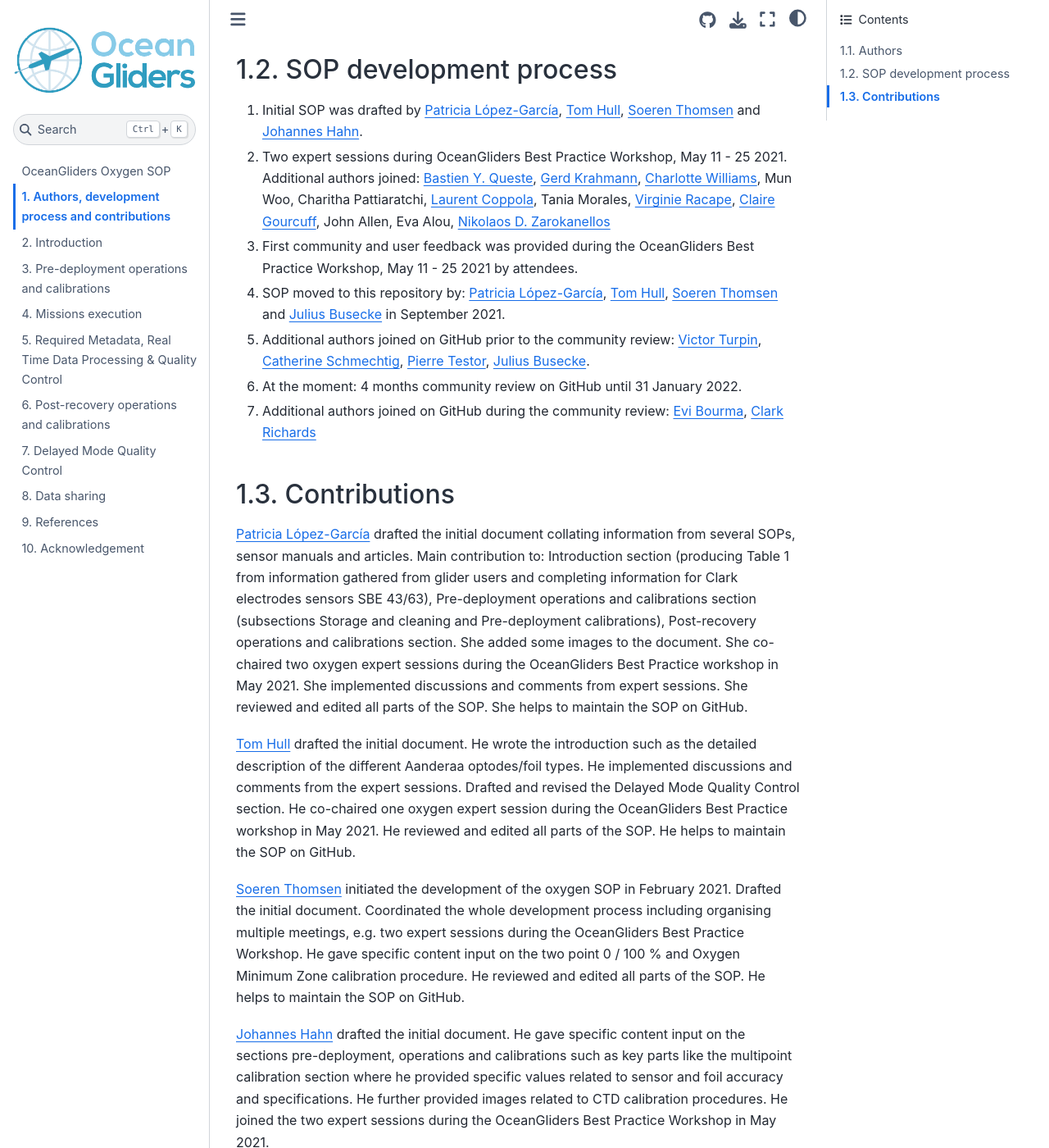
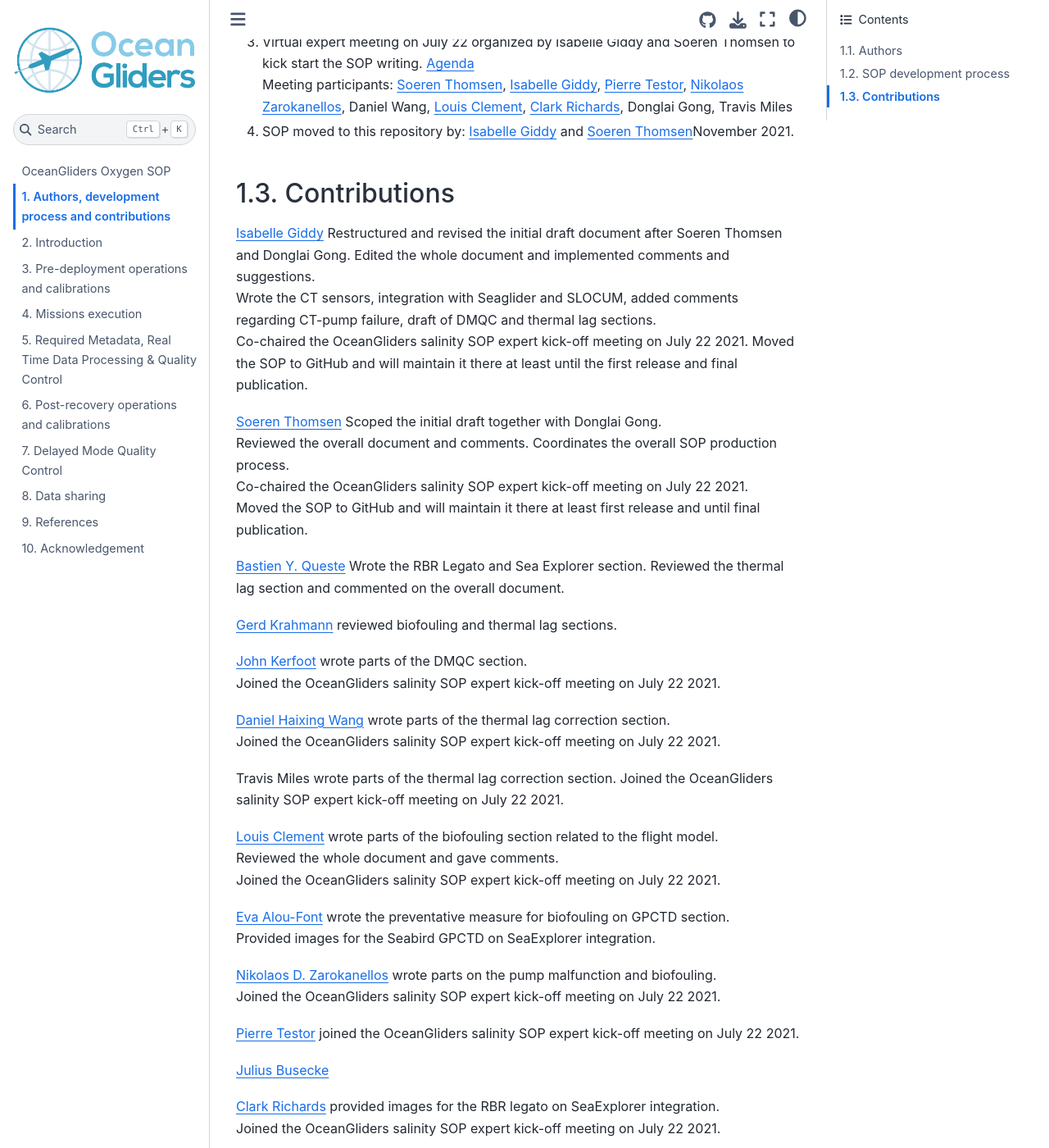
Before and after one commit to OceanGlidersCommunity/Salinity_SOP, a Jupyter Book: the page built from sections/authors_SOP_development_process.md, in a window 1280 px wide and 1400 px high, scrolled down 1246 px. Shown: the whole window at 82% size. Built offline with Jupyter Book 1.0.4 settings and Sphinx 7.4.7 and the Sphinx Book theme 1.1.4, drawn with Linux system fonts in a browser that asks for light colours; some of the changed text lies outside the part shown.

Commit message:
docs:update authors and contributions

```diff
--- a/sections/authors_SOP_development_process.md
+++ b/sections/authors_SOP_development_process.md
@@ -1,118 +1,82 @@
 # Authors, development process and contributions
 
 ## Authors
-  1. [Patricia López-García](https://github.com/patricialg), *Ocean Technology and Engineering Group, National Oceanography Centre, Southampton, UK*
-  1. [Tom Hull](https://github.com/tomhull), *Centre for Environment Fisheries and Aquaculture Science, Lowestoft, UK*
+  1. [Isabelle Giddy](https://github.com/isgiddy), *Southern Ocean Carbon and Climate Observatory, CSIR | Department of Oceanography, University of Cape Town, South Africa | Department of Marine Science, University of Gothenburg, Sweden*
   1. [Soeren Thomsen](https://github.com/soerenthomsen), *LOCEAN, ISPL, Sorbonne University, Paris, France*
-  1. [Johannes Hahn](https://github.com/hahn-johannes), *Federal Maritime and Hydrographic Agency (BSH), Hamburg, Germany*
+  1. [Evi Bourma](https://github.com/evibourma), *Hellenic Centre for Marine Research (HCMR)/Institute of Oceanography, Athens, Greece*
+  1. [Louis Clement](https://github.com/LouClement), *Marine Physics and Ocean Climate Group. National Oceanography Centre, Liverpool, UK*
   1. [Bastien Y. Queste](https://github.com/bastienqueste), *Department of Marine Science, University of Gothenburg, Gothenburg, Sweden*
+  1. [Nikolaos D. Zarokanellos](https://github.com/nizaroka), *SOCIB, Palma de Mallorca, Spain*
   1. [Gerd Krahmann](https://github.com/gkrahmann), *GEOMAR Helmholtz Centre for Ocean Research Kiel, Germany*
-  1. [Charlotte Williams](https://github.com/charlotte-aj-williams), *Marine Physics and Ocean Climate Group. National Oceanography Centre, Liverpool, UK*
   1. Mun Woo, *IMOS Ocean Gliders, UWA Oceans Institute and Oceans Graduate School, The University of Western Australia, Perth, Australia*
-  1. Charitha Pattiaratchi, *IMOS Ocean Gliders, UWA Oceans Institute and Oceans Graduate School, The University of Western Australia, Perth, Australia*
-  1. [Laurent Coppola](https://github.com/laurcopp), *Sorbonne Université, CNRS, Laboratoire d’Océanographie de Villefranche (LOV), 06230 Villefranche-sur-Mer, France*
-  1. Tania Morales, *Plataforma Oceánica de Canarias (PLOCAN), Canary Islands, Spain*
-  1. [Virginie Racapé](https://github.com/vracape), *Institut Universitaire Européen de la mer CNRS-UMS 3113, IFREMER-coriolis, Plouzané France*
-  1. [Claire Gourcuff](https://github.com/cgourcuf), *Euro-Argo ERIC, Brest, France*
   1. John Allen, *SOCIB, Palma de Mallorca, Spain*
-  1. [Eva Alou-Font](https://github.com/ealou), *SOCIB, Palma de Mallorca, Spain*
-  1. [Nikolaos D. Zarokanellos](https://github.com/nizaroka), *SOCIB, Palma de Mallorca, Spain*
   1. [Victor Turpin](https://github.com/vturpin), *OceanOps, Brest, France*
-  1. [Catherine Schmechtig](https://github.com/catsch), *CNRS, Sorbonne Université, Osu Ecce Terra, Paris, France*
   1. [Pierre Testor](https://github.com/ptestor), *CNRS-Sorbonne Universités (UPMC Univ. Pierre et Marie Curie, Paris 06)-CNRS-IRD-MNHN, UMR 7159, Laboratoire d’Océanographie et de Climatologie (LOCEAN), Institut Pierre Simon Laplace (IPSL), Observatoire Ecce Terra, Paris, France*
-  1. [Julius Busecke](https://github.com/jbusecke), *Columbia University/Lamont-Doherty Earth Observatory, New York, USA*
-  2. [Evi Bourma](https://github.com/evibourma), *Hellenic Centre for Marine Research (HCMR)/Institute of Oceanography, Athens, Greece*
   1. [Clark Richards](https://github.com/richardsc), *Fisheries and Oceans Canada, Bedford Institute of Oceanography, Halifax, Canada*
+  1. [Anthony Bosse](https://github.com/AnthonyBosse), *MIO, Aix-Marseille University, Marseille, France*
+  1. Donglai Gong, *Virginia Institute of Marine Science*
+  1. [John Kerfoot](https://github.com/kerfoot), *Rutgers, USA*
+  1. Travis Miles, *Rutgers, USA*
+  1. [Daniel Haixing Wang](https://github.com/KingSeaStar), *Virginia Institute of Marine Science, USA*
+  1. Mathieu Dever, *RBR, Ottawa, Canada*
+  1. Joe Wang, *AMT, Advanced Marine Technology Group Limited*
 
 ## SOP development process
 
-1) Initial SOP was drafted by [Patricia López-García](https://github.com/patricialg), [Tom Hull](https://github.com/tomhull), [Soeren Thomsen](https://github.com/soerenthomsen) and [Johannes Hahn](https://github.com/hahn-johannes).
+1) Initial SOP structure was drafted by Donglai Gong and [Soeren Thomsen](https://github.com/soerenthomsen) during OceanGliders Best Practice Workshop between May 11 and 25 2021
 
-2) Two expert sessions during OceanGliders Best Practice Workshop, May 11 - 25 2021.
-Additional authors joined: [Bastien Y. Queste](https://github.com/bastienqueste), [Gerd Krahmann](https://github.com/gkrahmann), [Charlotte Williams](https://github.com/charlotte-aj-williams), Mun Woo, Charitha Pattiaratchi, [Laurent Coppola](https://github.com/laurcopp), Tania Morales, [Virginie Racape](https://github.com/vracape), [Claire Gourcuff](https://github.com/cgourcuf), John Allen, Eva Alou, [Nikolaos D. Zarokanellos](https://github.com/nizaroka)
+2) [Isabelle Giddy](https://github.com/isgiddy) and [Soeren Thomsen](https://github.com/soerenthomsen) restructured the draft version in early July 2021 and invited more experts to join.
 
-3) First community and user feedback was provided during the OceanGliders Best Practice Workshop, May 11 - 25 2021 by attendees.
+3) Virtual expert meeting on July 22 organized by Isabelle Giddy and Soeren Thomsen to kick start the SOP writing. [Agenda](https://docs.google.com/document/d/1Bzj916qYsY04QVmZdiBztdeCrOJoJm084ORxN6HFVC4/edit)
+Meeting participants: [Soeren Thomsen](https://github.com/soerenthomsen), [Isabelle Giddy](https://github.com/isgiddy), [Pierre Testor](https://github.com/ptestor), [Nikolaos Zarokanellos](https://github.com/nizaroka), Daniel Wang, [Louis Clement](https://github.com/LouClement), [Clark Richards](https://github.com/richardsc), Donglai Gong, Travis Miles
 
-4) SOP moved to this repository by: [Patricia López-García](https://github.com/patricialg), [Tom Hull](https://github.com/tomhull), [Soeren Thomsen](https://github.com/soerenthomsen) and [Julius Busecke](https://github.com/jbusecke) in September 2021.
-
-5) Additional authors joined on GitHub prior to the community review: [Victor Turpin](https://github.com/vturpin), [Catherine Schmechtig](https://github.com/catsch), [Pierre Testor](https://github.com/ptestor), [Julius Busecke](https://github.com/jbusecke).
-
-6) At the moment: 4 months community review on GitHub until 31 January 2022.
-
-7) Additional authors joined on GitHub during the community review: [Evi Bourma](https://github.com/evibourma), [Clark Richards](https://github.com/richardsc)
+4) SOP moved to this repository by: [Isabelle Giddy](https://github.com/patricialg) and [Soeren Thomsen](https://github.com/soerenthomsen)November 2021.
 
 ## Contributions
 
-[Patricia López-García](https://github.com/patricialg) drafted the initial document collating information from several SOPs, sensor manuals and articles.
-Main contribution to: Introduction section (producing Table 1 from information gathered from glider users and completing information for Clark electrodes sensors SBE 43/63), Pre-deployment operations and calibrations section (subsections Storage and cleaning and Pre-deployment calibrations), Post-recovery operations and calibrations section.
-She added some images to the document.
-She co-chaired two oxygen expert sessions during the OceanGliders Best Practice workshop in May 2021.
-She implemented discussions and comments from expert sessions.
-She reviewed and edited all parts of the SOP. She helps to maintain the SOP on GitHub.
+[Isabelle Giddy](https://github.com/isgiddy) Restructured and revised the initial draft document after Soeren Thomsen and Donglai Gong.   Edited the whole document and implemented comments and suggestions.
+Wrote the CT sensors, integration with Seaglider and SLOCUM, added comments regarding CT-pump failure, draft of DMQC and thermal lag sections.
+Co-chaired the OceanGliders salinity SOP expert kick-off meeting on July 22 2021.  Moved the SOP to GitHub and will maintain it there at least until the first release and final publication.
 
-[Tom Hull](https://github.com/tomhull) drafted the initial document.
-He wrote the introduction such as the detailed description of the different Aanderaa optodes/foil types.
-He implemented discussions and comments from the expert sessions.
-Drafted and revised the Delayed Mode Quality Control section.
-He co-chaired one oxygen expert session during the OceanGliders Best Practice workshop in May 2021.
-He reviewed and edited all parts of the SOP.
-He helps to maintain the SOP on GitHub.
+[Soeren Thomsen](https://github.com/soerenthomsen) Scoped the initial draft together with Donglai Gong.
+Reviewed the overall document and comments. Coordinates the overall SOP production process.
+Co-chaired the OceanGliders salinity SOP expert kick-off meeting on July 22 2021.
+Moved the SOP to GitHub and will maintain it there at least first release and until final publication.
 
-[Soeren Thomsen](https://github.com/soerenthomsen) initiated the development of the oxygen SOP in February 2021.
-Drafted the initial document.
-Coordinated the whole development process including organising multiple meetings, e.g. two expert sessions during the OceanGliders Best Practice Workshop.
-He gave specific content input on the two point 0 / 100 % and Oxygen Minimum Zone calibration procedure.
-He reviewed and edited all parts of the SOP.
-He helps to maintain the SOP on GitHub.
+[Bastien Y. Queste](https://github.com/bastienqueste) Wrote the RBR Legato and Sea Explorer section. Reviewed the thermal lag section and commented on the overall document.
 
-[Johannes Hahn](https://github.com/hahn-johannes) drafted the initial document.
-He gave specific content input on the sections pre-deployment, operations and calibrations such as key parts like the multipoint calibration section where he provided specific values related to sensor and foil accuracy and specifications.
-He further provided images related to CTD calibration procedures.
-He joined the two expert sessions during the OceanGliders Best Practice Workshop in May 2021.
+[Gerd Krahmann](https://github.com/gkrahmann) reviewed biofouling and thermal lag sections.
 
-[Bastien Y. Queste](https://github.com/bastienqueste) co-wrote the JFE Advantech RINKO and seaglider section of the introduction.
-He provided multiple images such as the seaglider example deployment in the Bornholm Basin.
-Joined the two expert sessions during the OceanGliders Best Practice Workshop in May 2021.
-He provided detailed feedback on the delayed mode quality control section.
+[John Kerfoot](https://github.com/kerfoot) wrote parts of the DMQC section.
+Joined the OceanGliders salinity SOP expert kick-off meeting on July 22 2021.
 
-[Gerd Krahmann](https://github.com/gkrahmann) provided input to the Real Time Data Processing and Quality Control section.
-He provided examples of biofouling including the effect on the oxygen data.
-He revised the Delayed Mode Quality Control Section and provided example images of the GEOMAR time delay correction methods.
-He joined the two expert sessions during the OceanGliders Best Practice Workshop in May 2021.
+[Daniel Haixing Wang](https://github.com/KingSeaStar) wrote parts of the thermal lag correction section.
+ Joined the OceanGliders salinity SOP expert kick-off meeting on July 22 2021.
 
-[Charlotte Williams](https://github.com/charlotte-aj-williams) wrote section 3.3.1.3. on Slocum sensor integration and mounting.
-She joined the two expert sessions during the OceanGliders Best Practice Workshop in May 2021.
+Travis Miles wrote parts of the thermal lag correction section. Joined the OceanGliders salinity SOP expert kick-off meeting on July 22 2021.
 
-Mun Woo gave specific content input to the Delayed Mode Quality Control Section.
-Joined the two expert sessions during the OceanGliders Best Practice Workshop in May 2021.
+[Louis Clement](https://github.com/LouClement) wrote parts of the biofouling section related to the flight model.
+Reviewed the whole document and gave comments.
+Joined the OceanGliders salinity SOP expert kick-off meeting on July 22 2021.
 
-Charitha Pattiaratchi gave specific content input to the Delayed Mode Quality Control Section. Joined the two expert sessions during the OceanGliders Best Practice Workshop in May 2021.
+[Eva Alou-Font](https://github.com/ealou) wrote the preventative measure for biofouling on GPCTD section.
+Provided images for the Seabird GPCTD on SeaExplorer integration.
 
-[Laurent Coppola](https://github.com/laurcopp) gave specific content input on the sections pre-deployment, operations and calibrations such as key parts like the multipoint calibration section where he provided specific values related to sensor and foil accuracy and specifications.
-He co-wrote the JFE Advantech RINKO section of the introduction.
-He co-chaired one oxygen expert session during the OceanGliders Best Practice workshop.
+[Nikolaos D. Zarokanellos](https://github.com/nizaroka) wrote parts on the pump malfunction and biofouling.
+Joined the OceanGliders salinity SOP expert kick-off meeting on July 22 2021.
 
-Tania Morales contributed to the content of sections pre-deployment, operations and calibrations including images for the coastal deployment at PLOCAN.
+[Pierre Testor](https://github.com/ptestor) joined the OceanGliders salinity SOP expert kick-off meeting on July 22 2021.
 
-[Virginie Racapé](https://github.com/vracape) co-wrote the Real Time Quality Control section.
+[Julius Busecke](https://github.com/jbusecke)
 
-[Claire Gourcuff](https://github.com/cgourcuf) co-wrote the Real Time Quality Control section.
+[Clark Richards](https://github.com/richardsc) provided images for the  RBR legato on SeaExplorer integration.
+Joined the OceanGliders salinity SOP expert kick-off meeting on July 22 2021.
 
-John Allen provided feedback to the overall document.
+Mattieu Dever wrote the RBR Legato section.
 
-[Eva Alou-Font](https://github.com/ealou) provided feedback to the overall document.
+Joe Wang provided a brief overview of the integration of CT-sensors with the Petrel Glider including an image.
 
-[Nikolaos D. Zarokanellos](https://github.com/nizaroka) provided feedback to the overall document.
+[Anthony Bosse](https://github.com/AnthonyBosse) reviewed the document and added details on the salinity comparison with external CTDs and example of pumped CTD malfunction.
 
-[Victor Turpin](https://github.com/vturpin) wrote the parts related to the OceanGliders data management.
-
-[Catherine Schmechtig](https://github.com/catsch) co-wrote the Real Time Quality Control section.
-
-[Pierre Testor](https://github.com/ptestor) wrote the proposals for funding the OceanGliders best practice coordination activities.
-He reviewed the overall document and provided feedback on the overall document.
-
-[Julius Busecke](https://github.com/jbusecke) supported the moving to GitHub and jupyter books. He helped to better facilitate the community review i.e. by implementing the commenting function via utterances-bot.
-
-[Evi Bourma](https://github.com/evibourma) provided input to the SBE43 sensor section.
-
-[Clark Richards](https://github.com/richardsc) provided input to the SBE43 sensor section.
+Donglai Gong initiated the development of the SOP during OceanGliders Best Practice Workshop in May 2021.
+He joined the OceanGliders salinity SOP expert kick-off meeting on July 22 2021.
```
